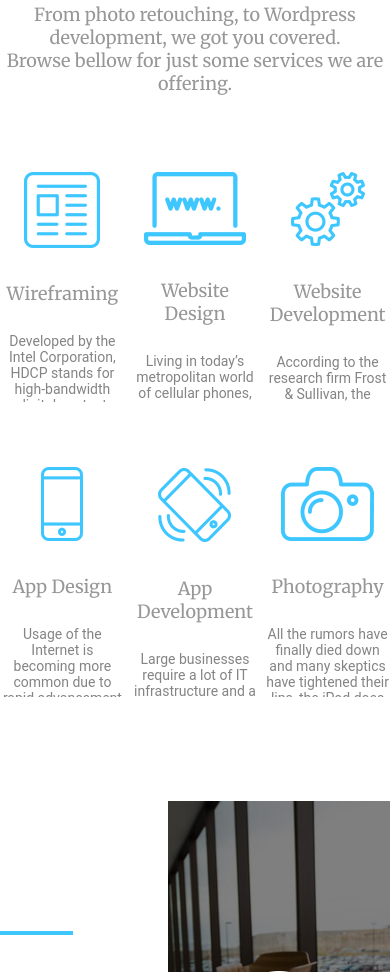
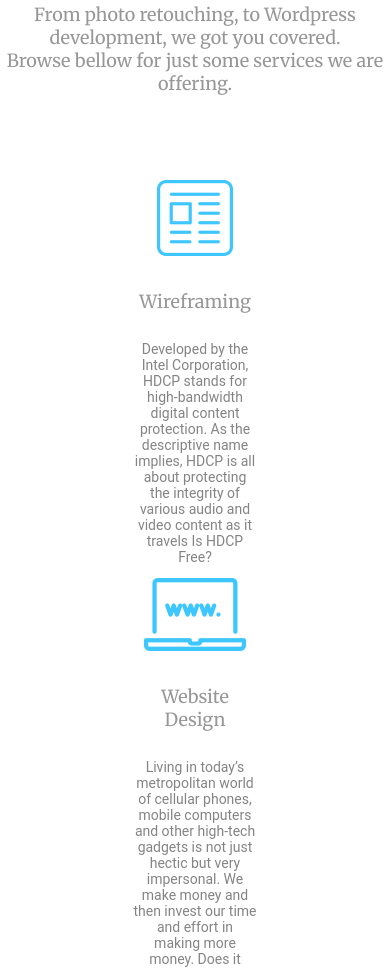
Before and after one commit to xxcuzz/agencia, a plain HTML site: page index.html in a window 390 px wide. Shown: the part 1650-2622 px from the top of the page. Drawn offline with Linux system fonts and the light colour scheme.

Commit message:
service_responsive

```diff
--- a/Assets/css/style.css
+++ b/Assets/css/style.css
@@ -336,6 +336,23 @@ header nav {
   overflow: hidden;
 }
 
+@media(max-width: 600px) {
+  .services_blocks{
+    align-self: center;
+    justify-content: center;
+    align-items: center;
+    align-content: center;
+    flex-direction: column;
+  }
+  .s_block{
+    height: 400px;
+  }
+  .service_row {
+    height: 0;
+  }
+}
+
+
 /*Ariori*/
 .ariori_vid {
   background: url("../images/vid.jpg")center no-repeat;
@@ -479,8 +496,9 @@ header nav {
 #mem {
   font-family: lato;
   font-size: 18px;
-  font-weight: bold;
+  font-weight: 400;
   color: #8f8f8f;
+  text-align: center;
 }
 
 /*Contact Us*/
--- a/Assets/icon_customImage.js
+++ b/Assets/icon_customImage.js
@@ -31,7 +31,7 @@ ymaps.ready(function() {
   myMap.behaviors.disable('drag');
   myMap.behaviors.disable('scrollZoom');
   var balloon = myMap.balloon.open(myMap.getCenter(), {
-    content: '<p id = "mem"> "9833 Martina Path"</p>',
+    content: '<p id = "mem"> 9833 Martina Path</p>',
   }, {
     closeButton: false,
     offset: [3, -40],
```
